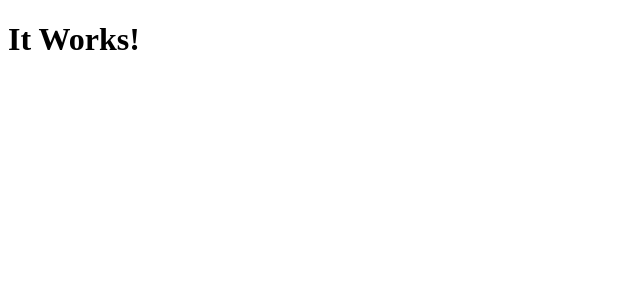
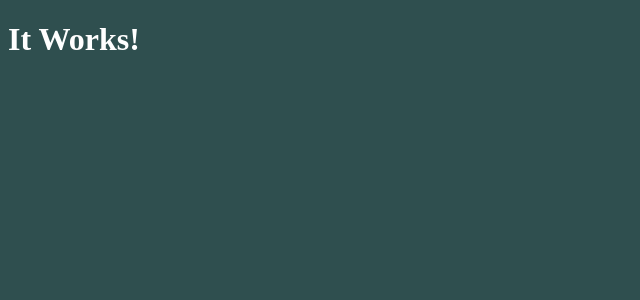
Before and after one commit to GakutoOkawara/nextjs-sample, a Next.js app: page / in a window 1280 px wide. Shown: the top 300 px of the page, without its empty margins (0-640 px from the left). Built offline with nearby package versions, Linux system fonts and the light colour scheme.

Commit message:
add css modules

```diff
--- /dev/null
+++ b/pages/_app.js
@@ -0,0 +1,7 @@
+import "../styles/global.css"
+
+const MyApp = ({ Component, pageProps }) => {
+  return <Component {...pageProps} />
+}
+
+export default MyApp
--- /dev/null
+++ b/styles/global.css
@@ -0,0 +1,4 @@
+body {
+  background-color: darkslategray;
+  color: white;
+}
```
Also changed, not shown: components/Hello/Hello.module.css (added, +15 -0 lines).
